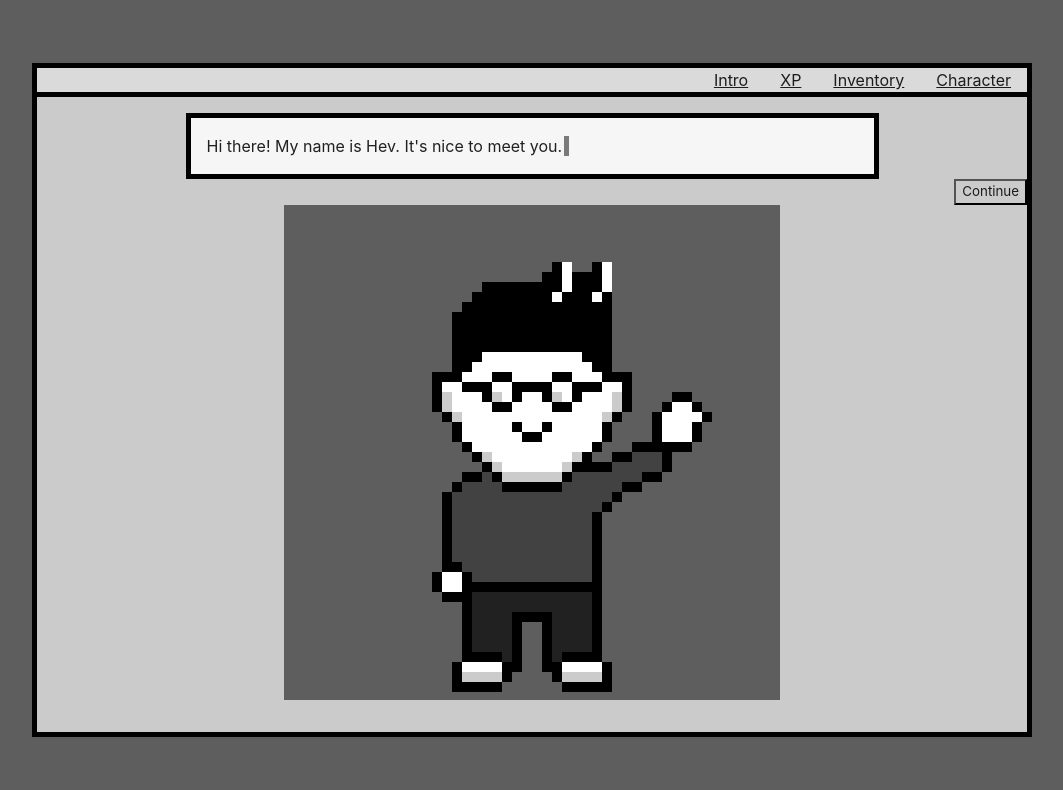
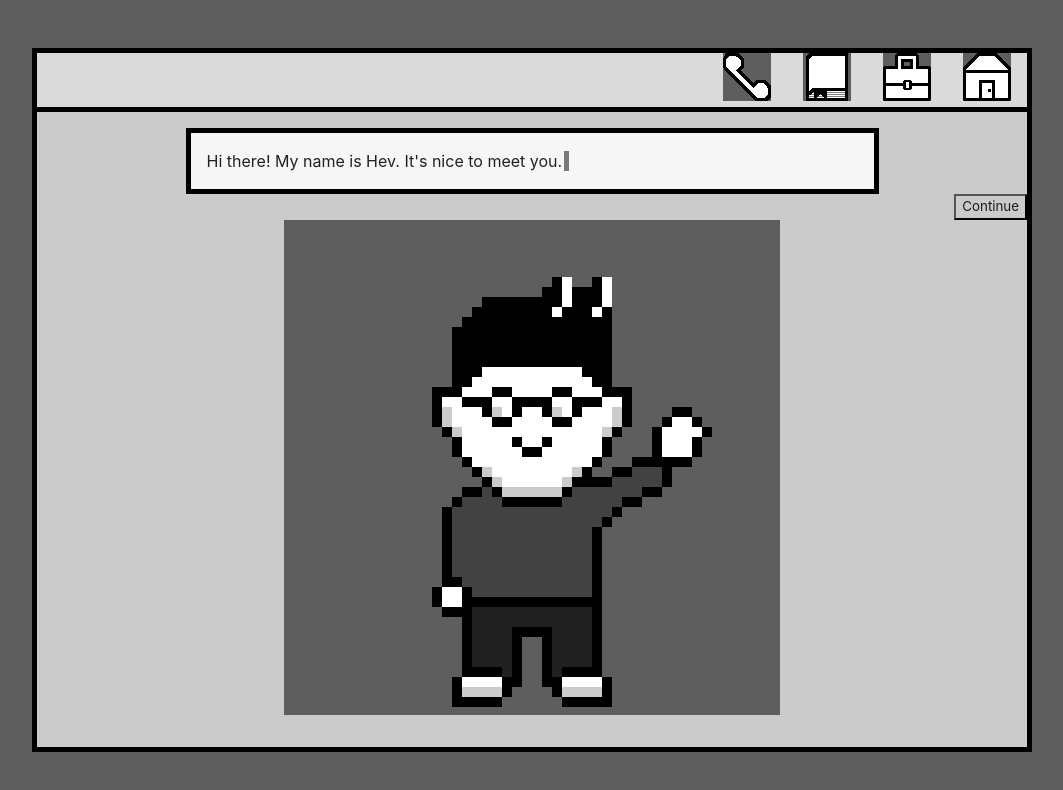
Before and after one commit to hevdevs/hevsite, a React (Vite) app: page / in a window 1280 px wide. Shown: the top 790 px of the page, without its empty margins (108-1171 px from the left). Built offline with nearby package versions, Linux system fonts and the light colour scheme.

Commit message:
swap out text for icons

```diff
--- a/src/components/TopBar.tsx
+++ b/src/components/TopBar.tsx
@@ -1,12 +1,24 @@
-import {NavLink } from "react-router";
+import { NavLink } from "react-router";
+import projects from "../assets/projects.svg";
+import home from "../assets/home.svg";
+import contact from "../assets/contact.svg";
+import briefcase from "../assets/briefcase.svg";
 
 const TopBar = () => {
 	return (
 		<section className="options-bar">
-			<NavLink to="/">Intro</NavLink>
-			<NavLink to="/work">XP</NavLink>
-			<NavLink to="/projects">Inventory</NavLink>
-			<NavLink to="/about">Character</NavLink>
+			<NavLink to="/contact" title="Contact Me" className="nav">
+				<img className="icon" src={contact} />
+			</NavLink>
+			<NavLink to="/projects" title="Projects" className="nav">
+				<img src={projects} className="icon" />
+			</NavLink>
+			<NavLink to="/work" title="Career" className="nav">
+				<img src={briefcase} className="icon" />
+			</NavLink>
+			<NavLink to="/" title="Home Page" className="nav">
+				<img src={home} className="icon" />
+			</NavLink>
 		</section>
 	);
 };
```
